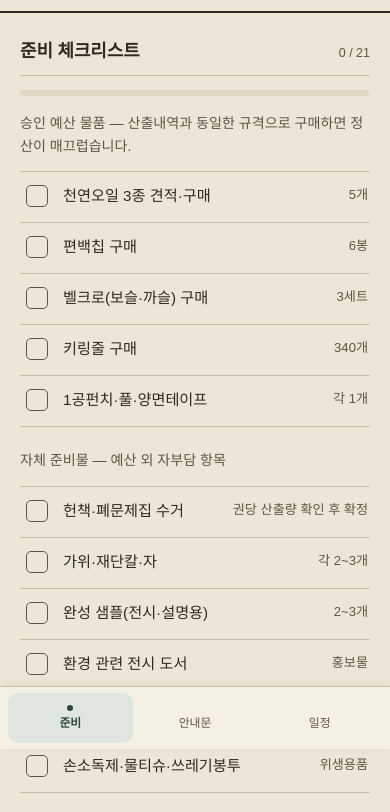
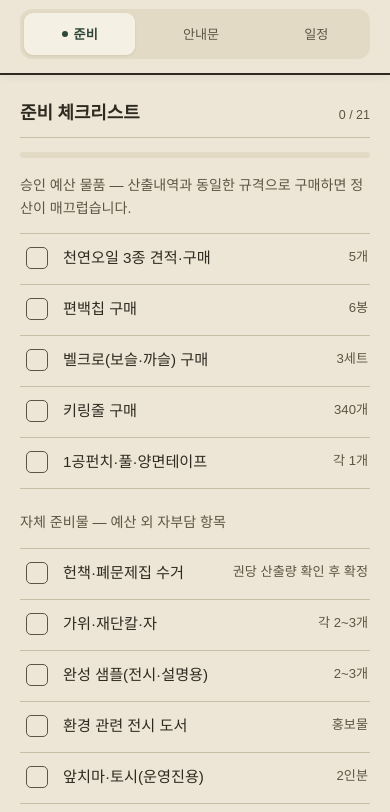
Before and after one commit to pedagogy1982-ai/serobomi2026, a plain HTML site: page index.html in a window 390 px wide. Shown: the part 95-907 px from the top of the page. Drawn offline with Linux system fonts and the light colour scheme.

Commit message:
Move tab navigation from bottom to top for easier mobile reach

```diff
--- a/index.html
+++ b/index.html
@@ -68,7 +68,7 @@
     font-family: "Malgun Gothic", "Apple SD Gothic Neo", "Noto Sans KR", sans-serif;
     line-height: 1.6;
     -webkit-font-smoothing: antialiased;
-    padding-bottom: calc(84px + env(safe-area-inset-bottom));
+    padding-bottom: 32px;
     overflow-x: hidden;
     overscroll-behavior-y: contain;
     min-height: 100vh;
@@ -84,14 +84,15 @@
 
   .app { max-width: 560px; margin: 0 auto; }
 
-  /* ---- top bar ---- */
+  /* ---- top bar (sticky: title + tabs together) ---- */
   .topbar {
     position: sticky;
     top: 0;
     z-index: 20;
     background: var(--paper);
     border-bottom: 2px solid var(--ink);
-    padding: 16px 20px 14px;
+    padding: calc(14px + env(safe-area-inset-top)) 20px 14px;
+    box-shadow: 0 2px 10px rgba(0,0,0,0.05);
   }
   .eyebrow {
     font-size: 0.72rem;
@@ -108,45 +109,45 @@
   .tab-panel.active { display: block; animation: fade .18s ease; }
   @keyframes fade { from { opacity: 0; } to { opacity: 1; } }
 
-  /* ---- bottom nav ---- */
-  .bottom-tabs {
-    position: fixed;
-    bottom: 0; left: 0; right: 0;
-    z-index: 30;
+  /* ---- top tabs (sits inside topbar, sticks with it) ---- */
+  .top-tabs {
     display: flex;
-    background: var(--card);
-    border-top: 1px solid var(--line);
-    padding: 6px 8px calc(6px + env(safe-area-inset-bottom));
-    box-shadow: 0 -2px 10px rgba(0,0,0,0.06);
+    gap: 4px;
+    margin-top: 14px;
+    padding: 4px;
+    background: var(--paper-alt);
+    border-radius: 12px;
   }
-  .bottom-tabs button {
+  .top-tabs button {
     flex: 1;
     display: flex;
-    flex-direction: column;
+    flex-direction: row;
     align-items: center;
     justify-content: center;
-    gap: 3px;
-    min-height: 50px;
-    padding: 8px 4px 6px;
+    gap: 6px;
+    min-height: 42px;
+    padding: 8px 4px;
     background: none;
     border: none;
     font: inherit;
-    font-size: 0.74rem;
+    font-size: 0.82rem;
     color: var(--ink-soft);
-    border-radius: 10px;
+    border-radius: 9px;
     cursor: pointer;
   }
-  .bottom-tabs button .dot {
+  .top-tabs button .dot {
     width: 6px; height: 6px; border-radius: 50%;
     background: transparent;
+    flex: 0 0 auto;
   }
-  .bottom-tabs button[aria-selected="true"] {
+  .top-tabs button[aria-selected="true"] {
     color: var(--cypress-strong);
     font-weight: 700;
-    background: var(--cypress-tint);
+    background: var(--card);
+    box-shadow: 0 1px 3px rgba(0,0,0,0.08);
   }
-  .bottom-tabs button[aria-selected="true"] .dot { background: var(--cypress-strong); }
-  .bottom-tabs button:focus-visible { outline: 2px solid var(--amber); outline-offset: 2px; }
+  .top-tabs button[aria-selected="true"] .dot { background: var(--cypress-strong); }
+  .top-tabs button:focus-visible { outline: 2px solid var(--amber); outline-offset: 2px; }
 
   /* ---- sections ---- */
   section.block { margin-top: 30px; }
@@ -279,11 +280,11 @@
   }
 
   @media (prefers-reduced-motion: no-preference) {
-    .check-row, .bottom-tabs button, .segmented button { transition: background-color 0.15s ease, color 0.15s ease; }
+    .check-row, .top-tabs button, .segmented button { transition: background-color 0.15s ease, color 0.15s ease; }
   }
 
   @media print {
-    .topbar, .bottom-tabs, .segmented, .print-btn, footer.note { display: none !important; }
+    .topbar, .segmented, .print-btn, footer.note { display: none !important; }
     body { padding-bottom: 0; background: #fff; color: #000; }
     main { padding: 0; }
     .tab-panel { display: none !important; }
@@ -301,6 +302,12 @@
     <div class="eyebrow">제4회 새로보미 축제 · 우리사이, 온</div>
     <h1>헌책 향기주머니 운영 허브</h1>
     <div class="sub">10.30(금)–31(토) · 김제시민문화체육공원</div>
+
+    <nav class="top-tabs" role="tablist">
+      <button role="tab" aria-selected="true" data-tab="prep"><span class="dot"></span>준비</button>
+      <button role="tab" aria-selected="false" data-tab="signage"><span class="dot"></span>안내문</button>
+      <button role="tab" aria-selected="false" data-tab="timeline"><span class="dot"></span>일정</button>
+    </nav>
   </div>
 
   <main>
@@ -463,12 +470,6 @@
     </div>
 
   </main>
-
-  <nav class="bottom-tabs" role="tablist">
-    <button role="tab" aria-selected="true" data-tab="prep"><span class="dot"></span>준비</button>
-    <button role="tab" aria-selected="false" data-tab="signage"><span class="dot"></span>안내문</button>
-    <button role="tab" aria-selected="false" data-tab="timeline"><span class="dot"></span>일정</button>
-  </nav>
 </div>
 
 <script>
@@ -507,7 +508,7 @@
     updateProgress();
 
     // bottom tab navigation
-    var tabButtons = Array.prototype.slice.call(document.querySelectorAll('.bottom-tabs button'));
+    var tabButtons = Array.prototype.slice.call(document.querySelectorAll('.top-tabs button'));
     var panels = {
       prep: document.getElementById('panel-prep'),
       signage: document.getElementById('panel-signage'),
```
